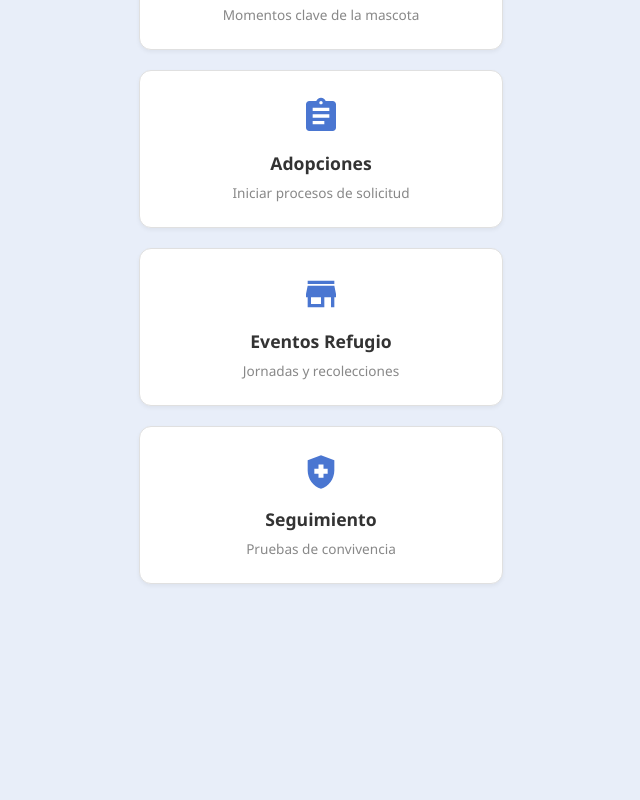
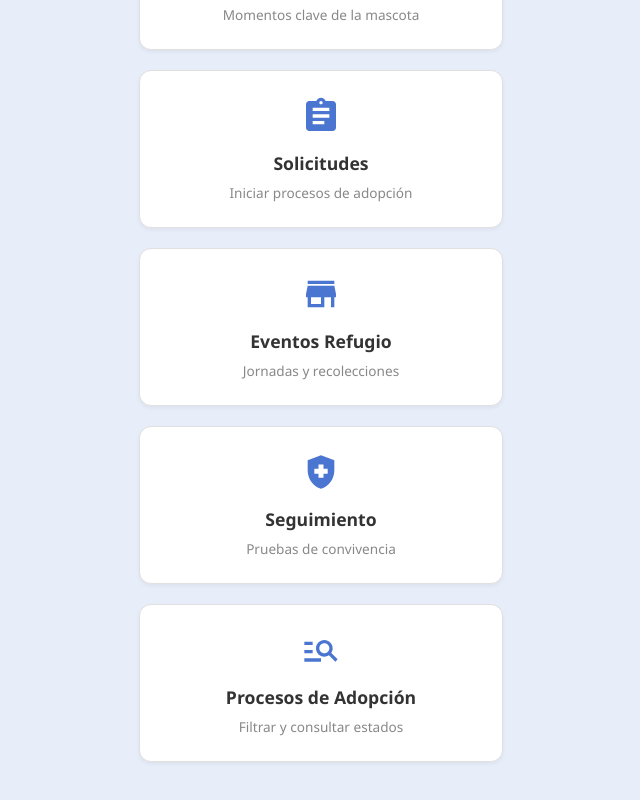
Before and after one commit to UDFJDC-ModelosProgramacion/MP_202610_G81_E5_Front, a React (Vite) app: page / in a window 1280 px wide. Shown: the part 636-1436 px from the top of the page, without its empty margins (319-959 px from the left). Before the commit the page ends 1260 px from the top, so only its background shows below. Built offline with nearby package versions, Linux system fonts and the light colour scheme.

Commit message:
hotfix homepage

```diff
--- a/src/modules/home/Homepage.jsx
+++ b/src/modules/home/Homepage.jsx
@@ -6,7 +6,8 @@ import {
   MdEvent,
   MdAssignment,
   MdStore,
-  MdHealthAndSafety
+  MdHealthAndSafety,
+  MdManageSearch
 } from 'react-icons/md';
 import './Home.css';
 
@@ -32,8 +33,8 @@ const HomePage = () => {
     },
     {
       path: '/solicitar-adopcion',
-      title: 'Adopciones',
-      desc: 'Iniciar procesos de solicitud',
+      title: 'Solicitudes',
+      desc: 'Iniciar procesos de adopción',
       icon: <MdAssignment className="card-icon" />
     },
     {
@@ -48,6 +49,13 @@ const HomePage = () => {
       desc: 'Pruebas de convivencia',
       icon: <MdHealthAndSafety className="card-icon" />
     },
+    // AQUÍ ESTÁ LA NUEVA HU11
+    {
+      path: '/procesos-adopcion',
+      title: 'Procesos de Adopción',
+      desc: 'Filtrar y consultar estados',
+      icon: <MdManageSearch className="card-icon" />
+    }
   ];
 
   return (
```
